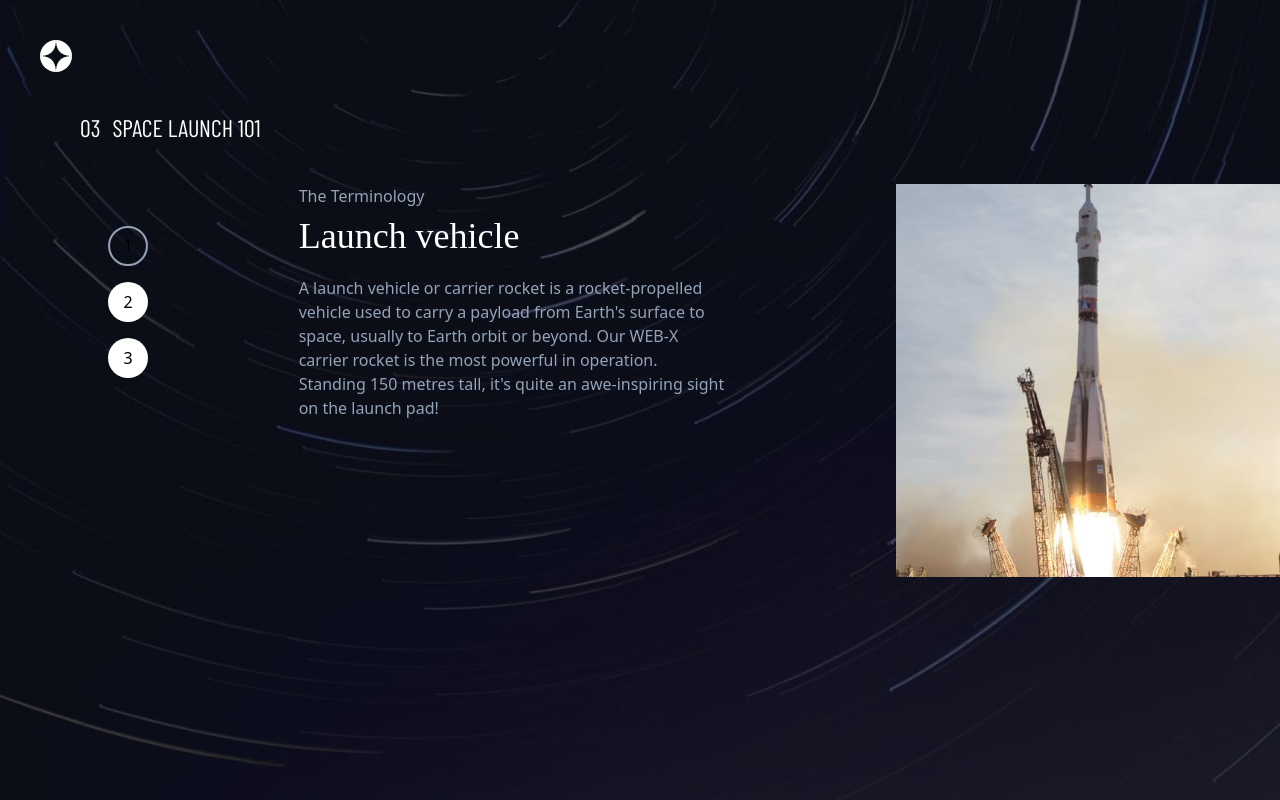
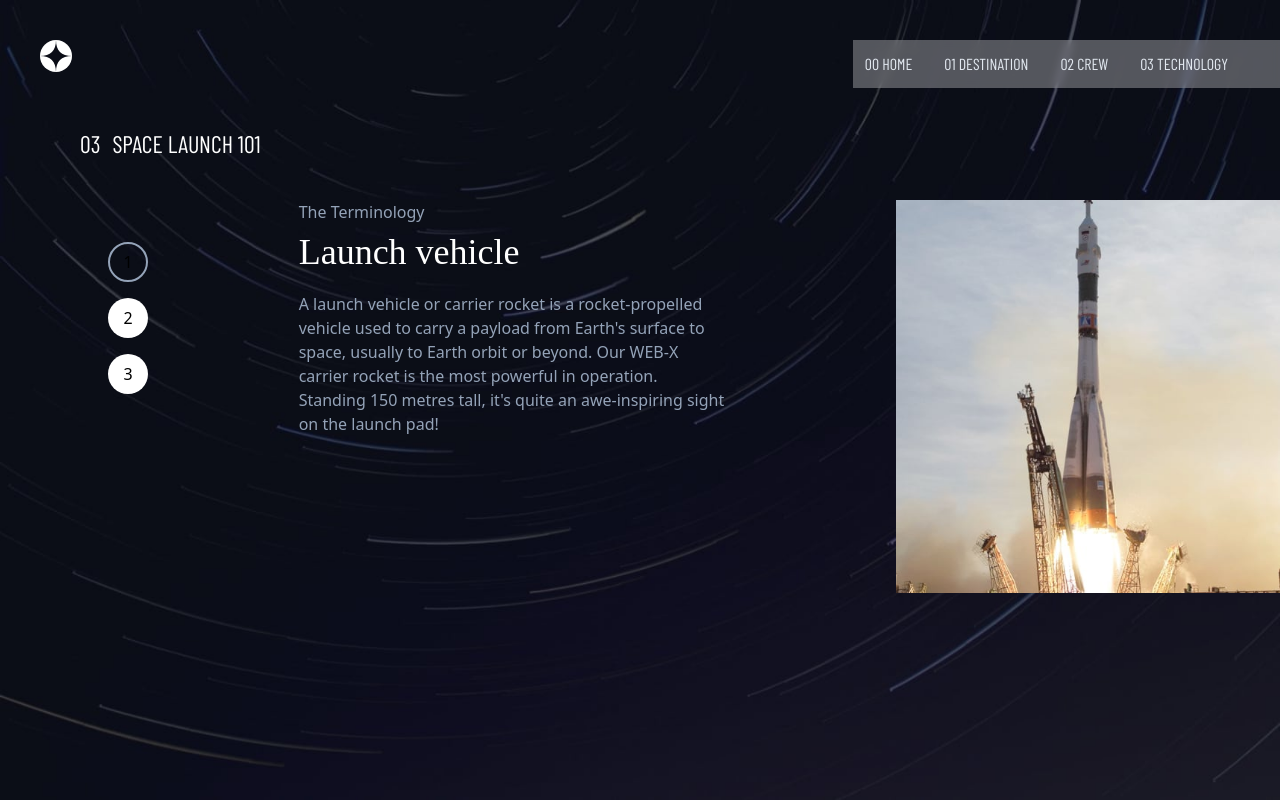
Before and after one commit to MyatIK/space-tourism-website, a React (Vite) app: page /technology in a window 1280 px wide. Built offline with nearby package versions, Linux system fonts and the light colour scheme.

Commit message:
layout changes

```diff
--- a/src/components/Header.jsx
+++ b/src/components/Header.jsx
@@ -3,16 +3,17 @@ import Menu from '../assets/images/shared/icon-hamburger.svg';
 import { Link } from 'react-router-dom';
 
 
+
 function Header(){
     return(
 
-        <div className="flex ml-10 inline justify-between pt-10">
+        <div className="flex ml-10 inline justify-between pt-10 ">
             <img src={Logo} alt='Logo' className='mr-5 w-8 h-8'/>
 
             <div className='md:48 border-t border-gray-300 mt-6 hidden sm:visible'></div>
 
 
-            <div className="p-3  md:backdrop-blur-sm md:bg-white/30 hidden sm:visible">
+            <div className="p-3  md:backdrop-blur-sm md:bg-white/30 invisible sm:visible">
                 <ul className='flex inline mr-10 space-x-8 font-secondary text-base text-slate-200'>
                     <Link to="/"><li className='hover:underline hover:underline-offset-8'>00 HOME</li></Link>
                     <Link to="/destination"><li className='hover:underline hover:underline-offset-8'>01 DESTINATION</li></Link>
@@ -24,7 +25,7 @@ function Header(){
             </div>
 
 
-            <img src={Menu} alt='hamburger menu' className='visible md:hidden w-8 h-8 mr-12'/>
+            <img src={Menu} alt='hamburger menu' className='visible md:hidden w-8 h-8 absolute right-10'/>
 
 
 
```
